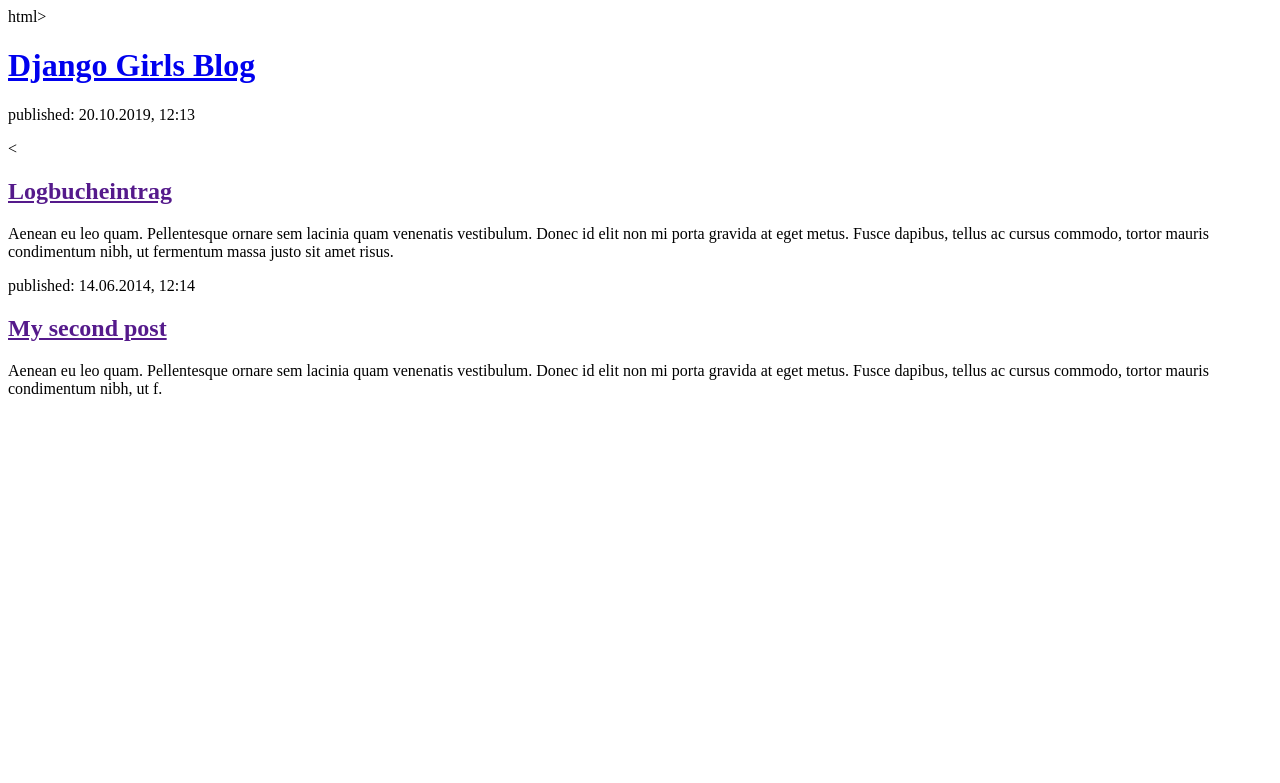
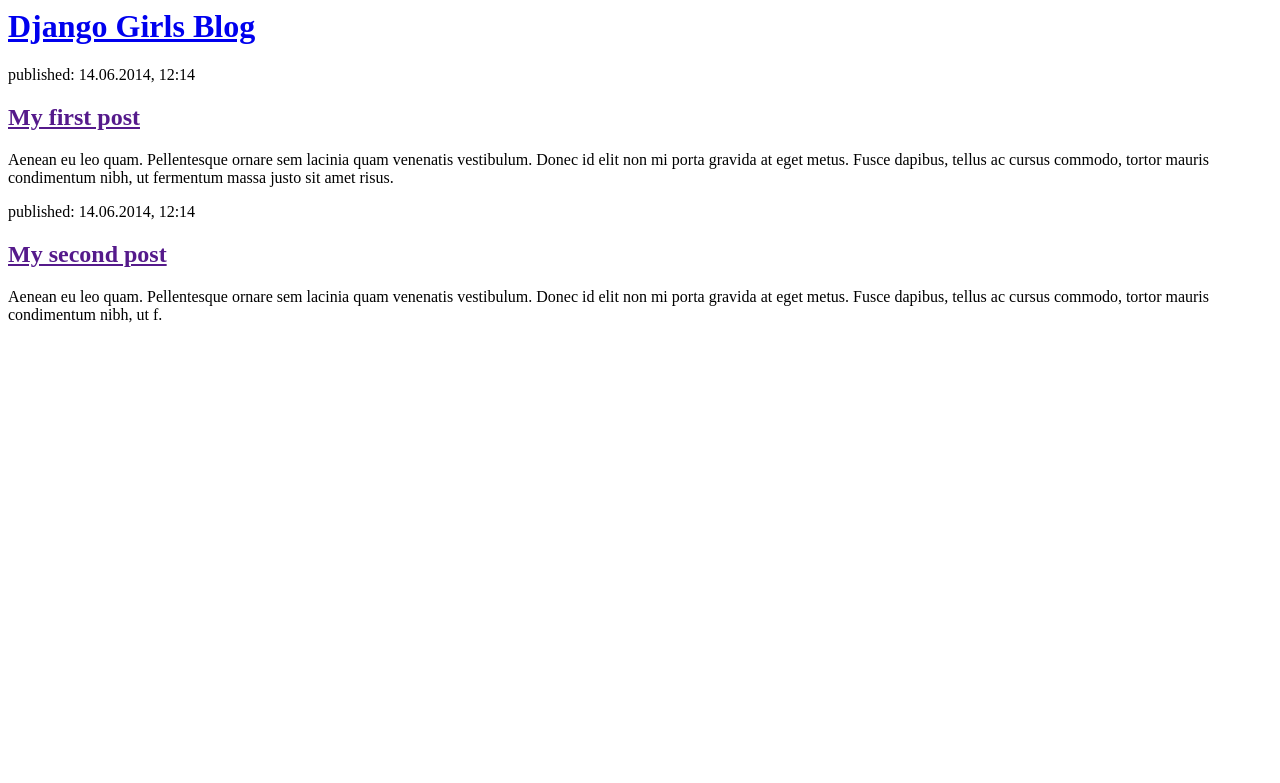
Before and after one commit to annikarunge/my-first-blog, a Django app: page / in a window 1280 px wide. Shown: the top 783 px of the page. Run offline with Django 3.2, Linux system fonts and the light colour scheme.

Commit message:
HTML der Site geändert.

```diff
--- a/blog/templates/blog/post_list.html
+++ b/blog/templates/blog/post_list.html
@@ -1,6 +1,6 @@
-html>
+<html>
     <head>
-        <title>Annikas blog</title>
+        <title>Django Girls blog</title>
     </head>
     <body>
         <div>
@@ -8,8 +8,8 @@
         </div>
 
         <div>
-            <p>published: 20.10.2019, 12:13</p>
-            <<strong><h2><a href="">Logbucheintrag</a></h2></strong>
+            <p>published: 14.06.2014, 12:14</p>
+            <h2><a href="">My first post</a></h2>
             <p>Aenean eu leo quam. Pellentesque ornare sem lacinia quam venenatis vestibulum. Donec id elit non mi porta gravida at eget metus. Fusce dapibus, tellus ac cursus commodo, tortor mauris condimentum nibh, ut fermentum massa justo sit amet risus.</p>
         </div>
 
```
